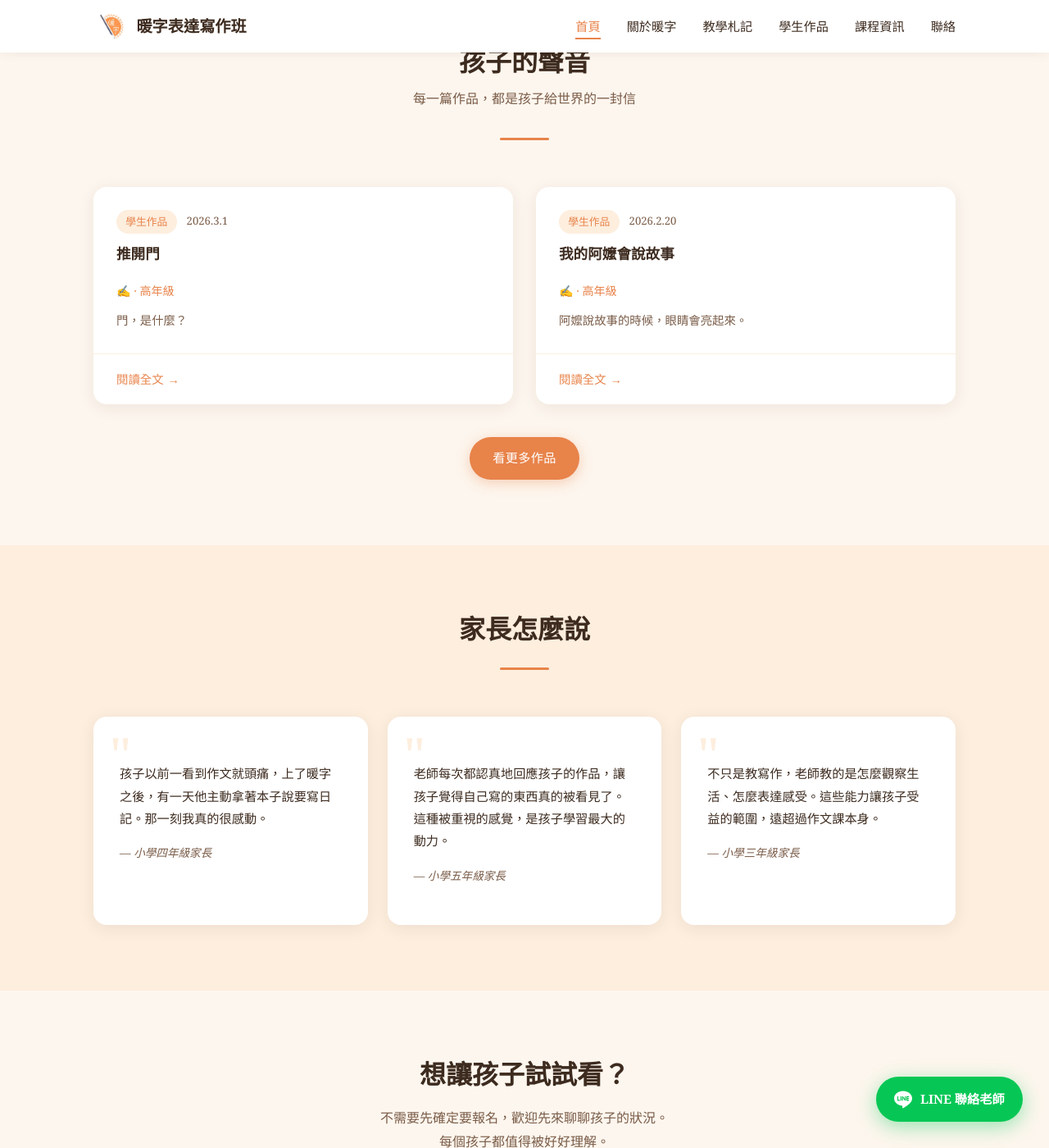
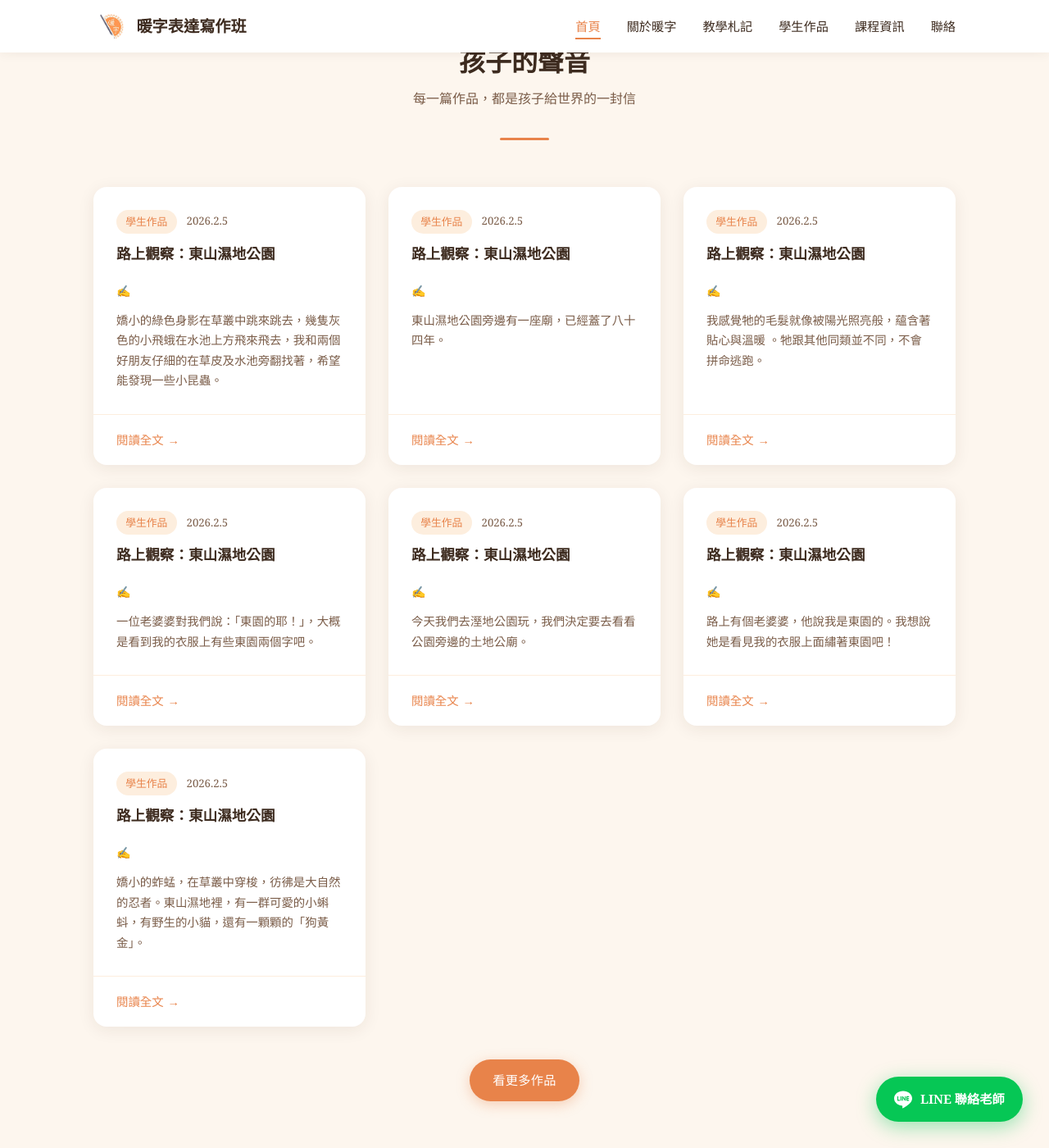
Before and after one commit to Shinruw/nu-nz-, a Jekyll site: the page built from index.html, in a window 1280 px wide and 1400 px high, scrolled down 2458 px. Shown: the whole window at 82% size. Built offline with Jekyll 4.4.1, drawn with Linux system fonts in a browser that asks for light colours.

Commit message:
Replace fake students/works with real data: 7 students, 東山濕地公園
Co-Authored-By: Claude Sonnet 4.6 <noreply@anthropic.com>

```diff
--- /dev/null
+++ b/_posts/works/2026-02-05-品萱-路上觀察東山濕地公園.md
@@ -0,0 +1,14 @@
+---
+layout: post
+category: works
+title: "路上觀察：東山濕地公園"
+student_id: s004
+date: 2026-02-05
+permalink: /works/2026/02/05/pinxuan/
+---
+
+嬌小的蚱蜢，在草叢中穿梭，彷彿是大自然的忍者。東山濕地裡，有一群可愛的小蝌蚪，有野生的小貓，還有一顆顆的「狗黃金」。
+
+池塘邊，有許多「綠忍者」在翠綠的草地上跳踢踏舞。其中有兩隻最特別的，吸引我的目光，其中一隻，牠有著細長的身體，小小的眼睛，和圓圓的嘴巴，我幫牠取名叫⸺皮皮豬。
+
+我跟朋友抓蚱蜢時，我們把已經抓到的蚱蜢，蓋在半個透明的小扭蛋殼裏頭，放在地上。這時有位阿嬤緩緩地走過來，我原本以為她會看見，所以我就繼續去抓。下一秒，我就聽到同學說：「剛才走過去的阿嬤把我們抓的蚱蜢都踢飛了！」我一聽到，立刻跑過去看。果然，原來蓋住蚱蜢的扭蛋殼被踢翻了！我心想：「阿嬤，你不知道我們抓蚱蜢很辛苦嗎？」我望著阿嬤的背影，她優閒地慢慢離去。
--- /dev/null
+++ b/_posts/works/2026-02-05-子喬-路上觀察東山濕地公園.md
@@ -0,0 +1,18 @@
+---
+layout: post
+category: works
+title: "路上觀察：東山濕地公園"
+student_id: s003
+date: 2026-02-05
+permalink: /works/2026/02/05/ziqiao/
+---
+
+路上有個老婆婆，他說我是東園的。我想說她是看見我的衣服上面繡著東園吧！
+
+快到公園時，朋友說你腳下有東西。我們仔細查看後，發現是一隻死掉的甲蟲，我們猜想甲蟲是不是被我們踩死的？
+
+我們剛到濕地公園，朋友正喝著老師準備的飲料，這時我們聽見一位姐姐叫了起來。我們趕緊去看看怎麼回事，看到有一隻超小的蚱蜢在她的手裡動來動去，蚱蜢超可愛的。
+
+後來有許多人去旁邊的小廟。我突然想挑戰走石塊和那座石頭橋，我看著橋，想著如果從橋上掉下去就會掉進水裡。我走上石頭橋時，覺得很害怕，但朋友在旁邊幫我加油，所以我鼓起勇氣一直走下去。
+
+在溼地公園寫這篇路上觀察，身邊有很多蒼蠅飛來飛去。
--- /dev/null
+++ b/_posts/works/2026-02-05-旻諺-路上觀察東山濕地公園.md
@@ -0,0 +1,16 @@
+---
+layout: post
+category: works
+title: "路上觀察：東山濕地公園"
+student_id: s006
+date: 2026-02-05
+permalink: /works/2026/02/05/minyan/
+---
+
+今天我們去溼地公園玩，我們決定要去看看公園旁邊的土地公廟。
+
+路上，我看到一間很小的土地公廟，神像前面桌上擺了水果，我很好奇想多看一下，但我擔心會迷路，不敢停下來，只好趕快跟著同學和老師一起走。土地公廟旁邊有廣澤尊王，聽這裡的人介紹廣澤尊王的故事，聽她說這間廣澤尊王的廟是在民國八十四年蓋的，我心裡想這也太久了吧！
+
+我們又回到公園，老師叫我們寫今天的觀察，我看見有人抓到蚱蜢！在公園準備寫的時候，身旁有許多蚊蟲飛來飛去，所以我決定要跟老師先回安親班。
+
+當我還在努力思考作文怎麼寫的時候，其他同學就回來了，我都沒寫完呢！那個時候，我想到他們回來就要下課了，一想到我就很害怕，怕我會寫不完，結果真的寫不完，只能下次再寫了，我好傷心。
--- /dev/null
+++ b/_posts/works/2026-02-05-祐彤-路上觀察東山濕地公園.md
@@ -0,0 +1,18 @@
+---
+layout: post
+category: works
+title: "路上觀察：東山濕地公園"
+student_id: s007
+date: 2026-02-05
+permalink: /works/2026/02/05/youtong/
+---
+
+一位老婆婆對我們說：「東園的耶！」，大概是看到我的衣服上有些東園兩個字吧。
+
+快要到公園時，我突然看到朋友腳邊有個亮晶晶的東西。仔細一看竟是一隻死掉的甲蟲，我嚇了一跳，不知道牠是怎麼死的？
+
+我覺得口好渴，所以馬上拿出飲料喝了起來。突然聽到一位姐姐的歡呼聲，過去一看，有隻超小的蚱蜢在他的手裡動來動去。後來，好多人去旁邊的小廟 ，不知為何我突然想挑戰走石橋，因為有朋友在旁邊幫忙，我雖然很害怕，但還是鼓起勇氣，踏出第一步⋯⋯
+
+沒想到比我想像中還要簡單，不過朋友走到一半就打退堂鼓，我只好繼續把剩下的路走完。走的時候一路顛簸，旁邊有可以扶著的牆，所以很安全，走在橋上意外發現水裡有小蝌蚪，最可怕的是經過有蜂巢的地方，最後我終於走完這段路。
+
+這次的「路上觀察」實在太好玩了！
--- /dev/null
+++ b/_posts/works/2026-02-05-芊羽-路上觀察東山濕地公園.md
@@ -0,0 +1,18 @@
+---
+layout: post
+category: works
+title: "路上觀察：東山濕地公園"
+student_id: s001
+date: 2026-02-05
+permalink: /works/2026/02/05/qianyu/
+---
+
+我感覺牠的毛髮就像被陽光照亮般，蘊含著貼心與溫暖 。牠跟其他同類並不同，不會拼命逃跑。
+
+起先牠趴在草地上發呆，細長的眼睛突然看見我們走來，我也看見了牠。
+
+我先慢慢靠近牠，牠突然站起身子走過來蹭了蹭我的腳 ，我想牠應該認為我沒有敵意吧。其他人都在做自己的事，有的在抓蚱蜢，有的在看蝌蚪，還有的跟老師一起去別的地方了。
+
+我一直看著牠的動靜，我還看到一張長椅底下放著裝了貓飼料跟水的小碗，難道是有人偷偷的照顧牠嗎？牠在燦爛的陽光下睡著了，我看著牠起伏的肚子和一靜一動的耳朵，嘴邊還掛著溫暖的笑容。
+
+時間就這樣慢慢流逝，我看著牠的身影，跟著同學離開這裡。我在回教室前，一直忘不掉牠那帶給人安心的微笑。
--- /dev/null
+++ b/_posts/works/2026-02-05-雅萱-路上觀察東山濕地公園.md
@@ -0,0 +1,16 @@
+---
+layout: post
+category: works
+title: "路上觀察：東山濕地公園"
+student_id: s005
+date: 2026-02-05
+permalink: /works/2026/02/05/yaxuan/
+---
+
+東山濕地公園旁邊有一座廟，已經蓋了八十四年。
+
+有一位導覽員跟我們介紹翹腳王爺的故事，因為他有一次爬樹，在樹上盤腿而坐，升天的時候，舅媽拉他的腳就變成「翹腳王爺」。
+
+屋子裡面有一艘金色的船，是農曆正月15的時候要用的，他們做得很仔細，船裡的金元財寶，船上插的旗子上面畫了兩個人在跳舞。
+
+濕地公園這裡有一大片的草地和石頭橋，最特別的是，有一隻身體是咖啡色的鳥，只要被人看到，就停止不動。我第一次見到這種停止不動的鳥，我覺得很神奇，我還看到牠在石頭橋上一格一格的跳，跟人很像呢。
--- /dev/null
+++ b/_posts/works/2026-02-05-香蘋-路上觀察東山濕地公園.md
@@ -0,0 +1,18 @@
+---
+layout: post
+category: works
+title: "路上觀察：東山濕地公園"
+student_id: s002
+date: 2026-02-05
+permalink: /works/2026/02/05/xiangpin/
+---
+
+嬌小的綠色身影在草叢中跳來跳去，幾隻灰色的小飛蛾在水池上方飛來飛去，我和兩個好朋友仔細的在草皮及水池旁翻找著，希望能發現一些小昆蟲。
+
+哇！好大隻喔！我心想。我把牠抓起來，原來是一隻蚱蜢，牠在我的手心內跳來跳去，以我常常到山上露營的經驗，像這種後腿是紅色的、背部是灰黑色、腹部米白色及其他部位都是綠色的蚱蜢，就是最常見的「草蚱」。我抓到牠後，幫牠取了一個名字「小珠珠」。在想名字的同時，牠居然在洗澡！蚱蜢都會利用牠那六隻腳摩擦觸鬚和翅膀，十分可愛。
+
+抓蚱蜢的方式有很多種，有用手抓、利用昆蟲夾抓⋯⋯等，但是我覺得最好玩的方法，是直接用手抓，雖然有點噁心，牠們會從口氣吐出黃黃的類似分泌物的液體。我抓到「小珠珠」後，將牠關在半個扭蛋殼裡，再去抓別隻。不料。牠的後腳非常粗壯，一下子就把扭蛋殼撞飛了，還好我反應快，馬上抓住他，不然我就少了一隻可以好好觀察的生物，要是有觀察箱或昆蟲盒就好了。
+
+「咔嗒！」我往步道看去，發現了朋友的扭蛋殼連同蚱蜢一起被一位阿嬤踢翻，所有的小蚱蜢寶寶都因受驚嚇而跳走了。突然，我看見還有一隻超級小的蚱蜢還在裡面，看來努力並沒有全「浪費」掉。
+
+回程時，我把它緊握在手中，手中留有足夠的空間，我跟他道別，將牠放生在水圳中，我並不擔心，因為蚱蜢會游泳。這節課，可說是我最愛的一節課！
```
Also changed, not shown: _posts/works/2026-02-20-承熙-我的阿嬤會說故事.md (deleted, +0 -27 lines), _posts/works/2026-03-01-奕鈞-推開門.md (deleted, +0 -23 lines), _students/s001.md (+1 -2 lines), _students/s002.md (+1 -2 lines), _students/s003.md (added, +4 -0 lines), _students/s004.md (added, +4 -0 lines), _students/s005.md (added, +4 -0 lines), _students/s006.md (added, +4 -0 lines), _students/s007.md (added, +4 -0 lines).
